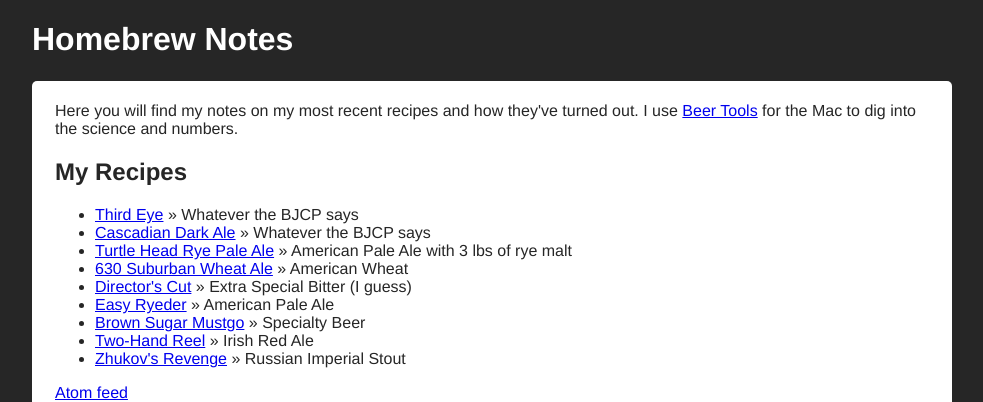
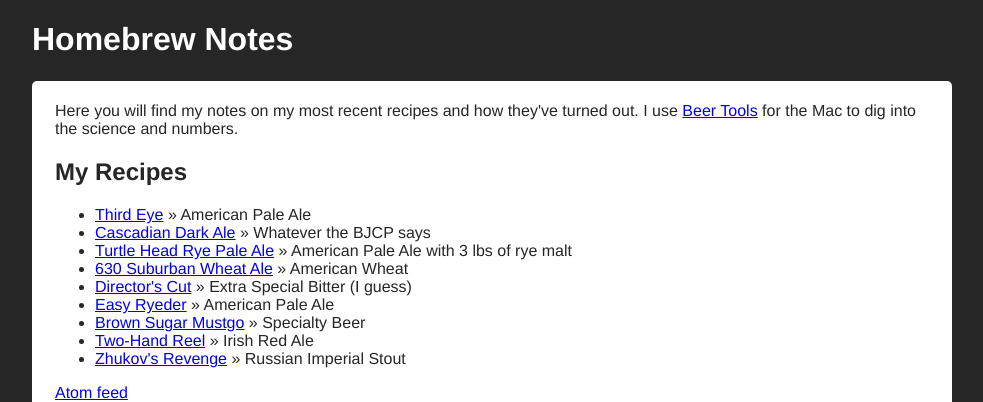
Before and after one commit to raykrueger/brews, a Jekyll site: the page built from index.html, in a window 1280 px wide. Shown: the top 402 px of the page, without its empty margins (148-1131 px from the left). Built offline with Jekyll 4.4.1, drawn with Linux system fonts in a browser that asks for light colours.

Commit message:
Fix the bjcp description for Third Eye

```diff
--- a/_posts/2011-11-05-third-eye-.html
+++ b/_posts/2011-11-05-third-eye-.html
@@ -1,6 +1,6 @@
 ---
 layout: default
-style: Whatever the BJCP says
+style: American Pale Ale
 ---
 <div style="font-family: Helvetica, Geneva, Arial, SunSans-Regular, sans-serif">
 <h2>Third Eye IPA</h2>
```
